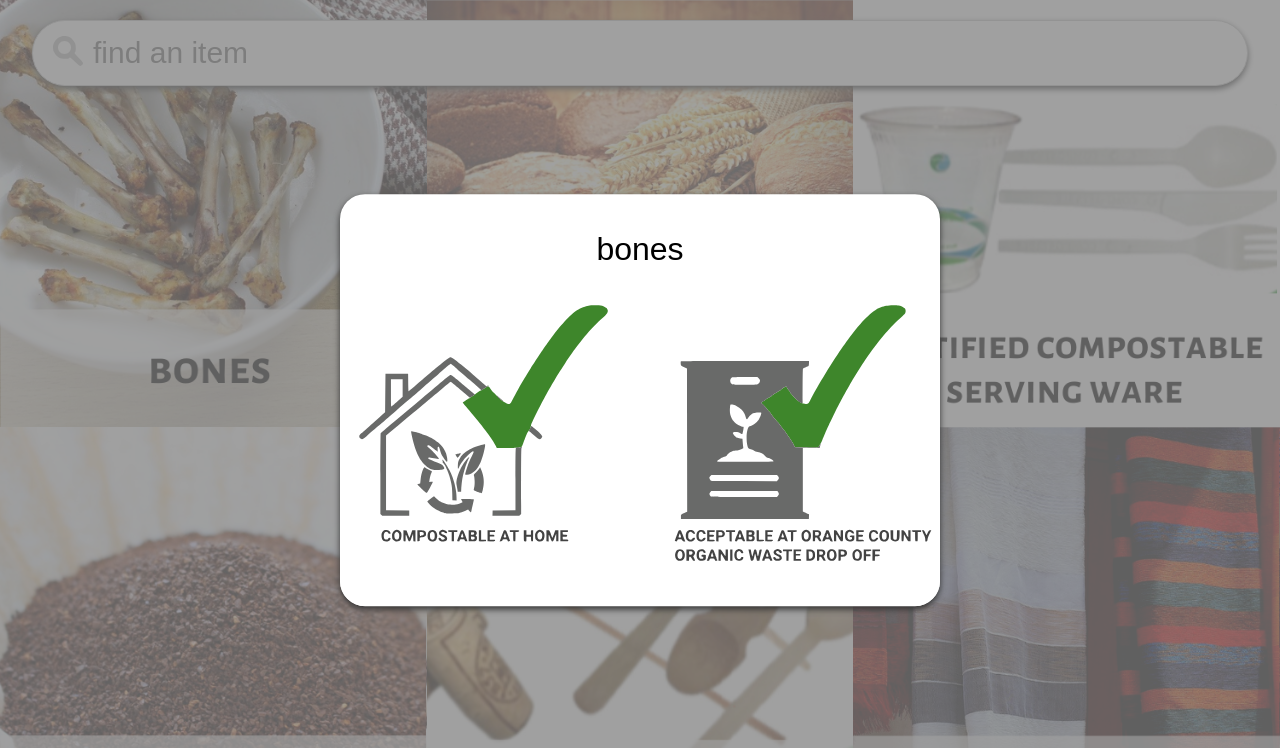
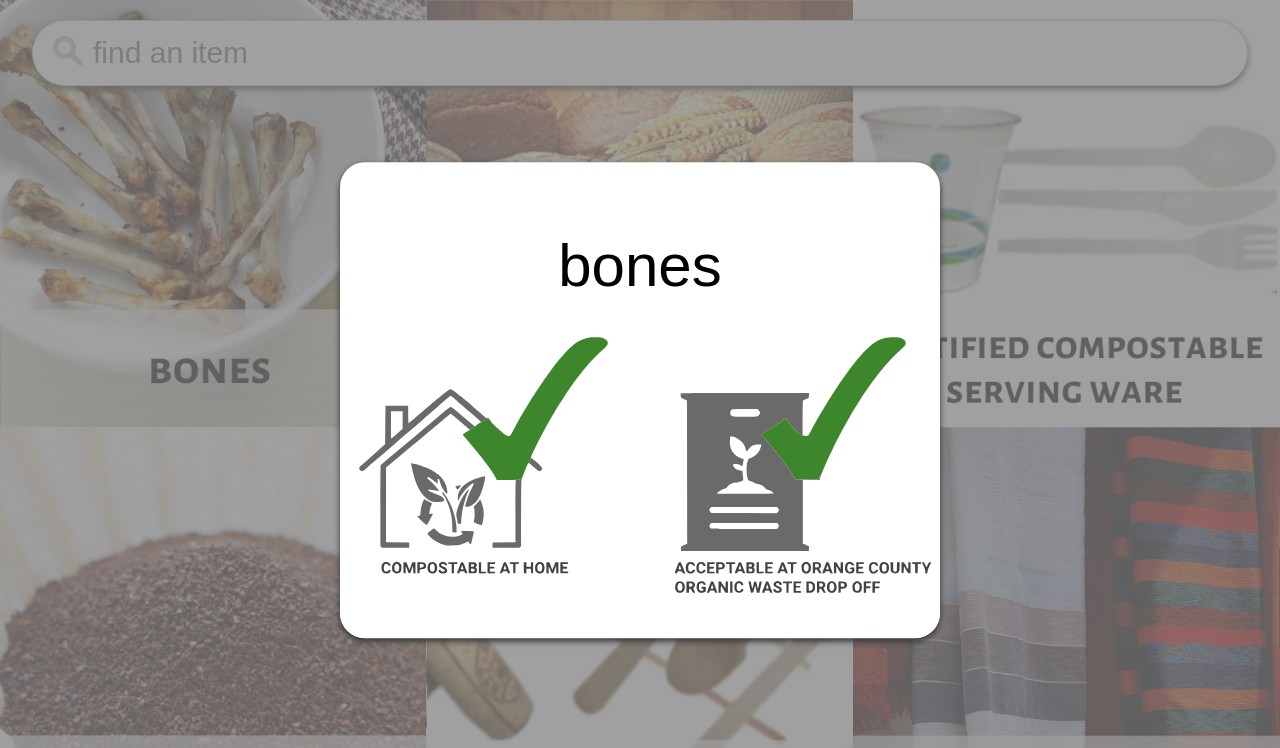
Before and after one commit to yikuansun/composting-searchbar, a plain HTML site: page image_gallery.html in a window 1280 px wide. Both pictures are taken after a click on the element 213 px from the left and 213 px from the top of the page. Shown: the top 748 px of the page. Drawn offline with Linux system fonts and the light colour scheme.

Commit message:
updated it ig

```diff
--- a/image_gallery.html
+++ b/image_gallery.html
@@ -63,7 +63,7 @@
             textelem.style.whiteSpace = "pre-line";
             textelem.style.textAlign = "center";
             textelem.style.width = "75vmin";
-            textelem.style.fontSize = "4vmin";
+            textelem.style.fontSize = "7.5vmin";
             textelem.style.textAlign = "center";
             textelem.style.overflow = "hidden";
             textelem.style.wordBreak = "break-word";
```
